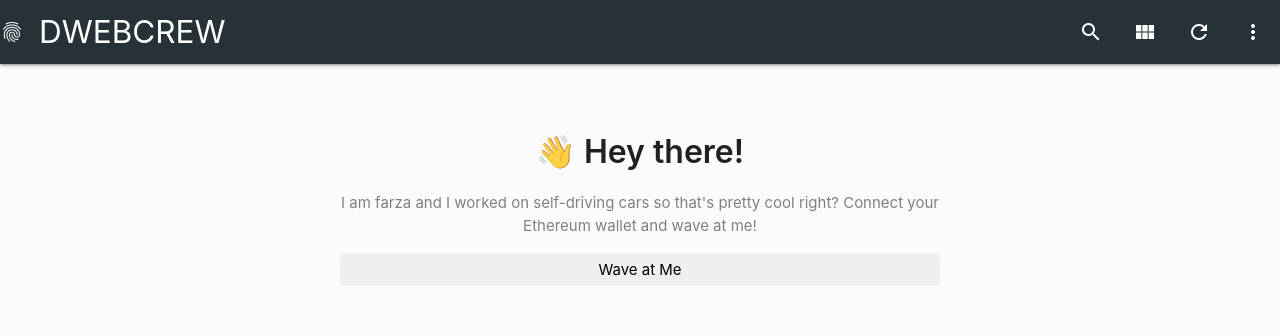
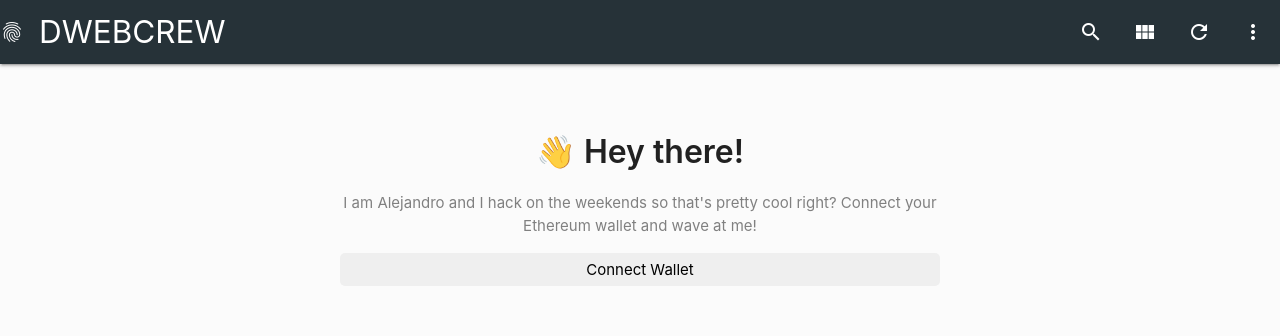
Before and after one commit to zer0kool/web3, a React (Create React App) app: page /wave in a window 1280 px wide. Shown: the top 336 px of the page. Built offline with nearby package versions, Linux system fonts and the light colour scheme.

Commit message:
good for staging testing

```diff
--- a/src/components/WavesPortal/WavesPortal.js
+++ b/src/components/WavesPortal/WavesPortal.js
@@ -1,12 +1,119 @@
 
-import * as React from "react";
+import React, { useEffect, useState } from "react";
 import { ethers } from "ethers";
 import './WavesPortal.css';
 
+
+//contract
+import abi from './utils/WavePortal.json';
+
 export default function WavesPortal() {
 
-  const wave = () => {
+	const contractAddress = '0x3FF82f4E995Cf9F4aB8058dC50285edBdB932A06';
+	const contractABI = abi.abi;
 
+	/*
+  * Just a state variable we use to store our user's public wallet.
+  */
+  const [currentAccount, setCurrentAccount] = useState("");
+
+	const checkIfWalletIsConnected = async () => {
+    try {
+      const { ethereum } = window;
+
+      if (!ethereum) {
+        console.log("Make sure you have metamask!");
+        return;
+      } else {
+        console.log("We have the ethereum object", ethereum);
+      }
+
+      /*
+      * Check if we're authorized to access the user's wallet
+      */
+      const accounts = await ethereum.request({ method: 'eth_accounts' });
+
+      if (accounts.length !== 0) {
+        const account = accounts[0];
+        console.log("Found an authorized account:", account);
+        setCurrentAccount(account)
+      } else {
+        console.log("No authorized account found")
+      }
+    } catch (error) {
+      console.log(error);
+    }
+  }
+
+
+	/**
+  * Implement your connectWallet method here
+  */
+  const connectWallet = async () => {
+    try {
+      const { ethereum } = window;
+
+      if (!ethereum) {
+        alert("Get MetaMask!");
+        return;
+      }
+
+			// get rid of .then
+      const accounts = await ethereum.request({ method: "eth_requestAccounts" });
+
+
+      console.log("Connected", accounts[0]);
+      setCurrentAccount(accounts[0]);
+    } catch (error) {
+      console.log(error)
+    }
+  }
+
+
+	/*
+  * This runs our function when the page loads.
+  */
+  useEffect(() => {
+    checkIfWalletIsConnected();
+  }, [])
+
+// we woud need to re-use this for the WAReport
+const wave = async () => {
+    try {
+      const { ethereum } = window;
+
+      if (ethereum) {
+        const provider = new ethers.providers.Web3Provider(ethereum);
+
+
+        const signer = provider.getSigner();
+//        const signer = ethereum.selectedAddress;
+				debugger;
+//				if (!signer._address){ console.error('signer has no address'); return };
+
+
+
+        const wavePortalContract = new ethers.Contract(contractAddress, contractABI, signer);
+        let count = await wavePortalContract.getTotalWaves();
+        console.log("Retrieved total wave count...", count.toNumber());
+
+        /*
+        * Execute the actual wave from your smart contract
+        */
+        const waveTxn = await wavePortalContract.wave();
+        console.log("Mining...", waveTxn.hash);
+
+        await waveTxn.wait();
+        console.log("Mined -- ", waveTxn.hash);
+				debugger;
+        count = await wavePortalContract.getTotalWaves();
+        console.log("Retrieved total wave count...", count.toNumber());
+      } else {
+        console.log("Ethereum object doesn't exist!");
+      }
+    } catch (error) {
+      console.log(error)
+    }
   }
 
   return (
@@ -18,12 +125,24 @@ export default function WavesPortal() {
         </div>
 
         <div className="bio">
-        I am farza and I worked on self-driving cars so that's pretty cool right? Connect your Ethereum wallet and wave at me!
+        I am Alejandro and I hack on the weekends so that's pretty cool right? Connect your Ethereum wallet and wave at me!
         </div>
 
+			{currentAccount && (
         <button className="waveButton" onClick={wave}>
           Wave at Me
         </button>
+			)}
+		    {/*
+        * If there is no currentAccount render this button
+        */}
+        {!currentAccount && (
+          <button className="waveButton" onClick={connectWallet}>
+            Connect Wallet
+          </button>
+        )}
+
+
       </div>
     </div>
   );
```
